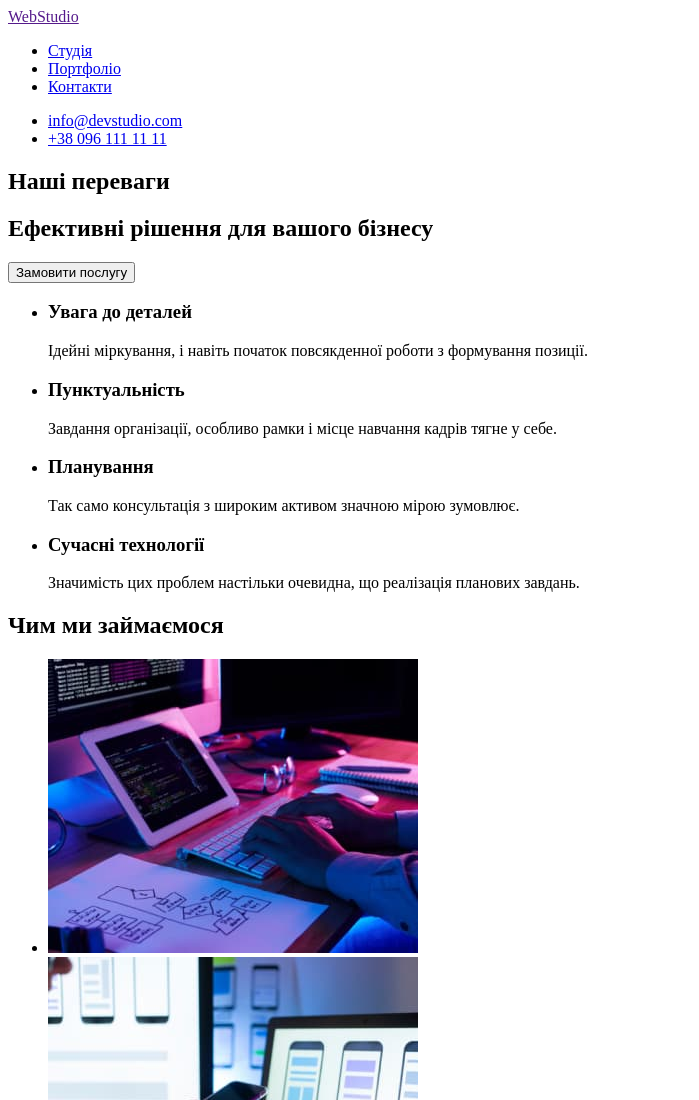
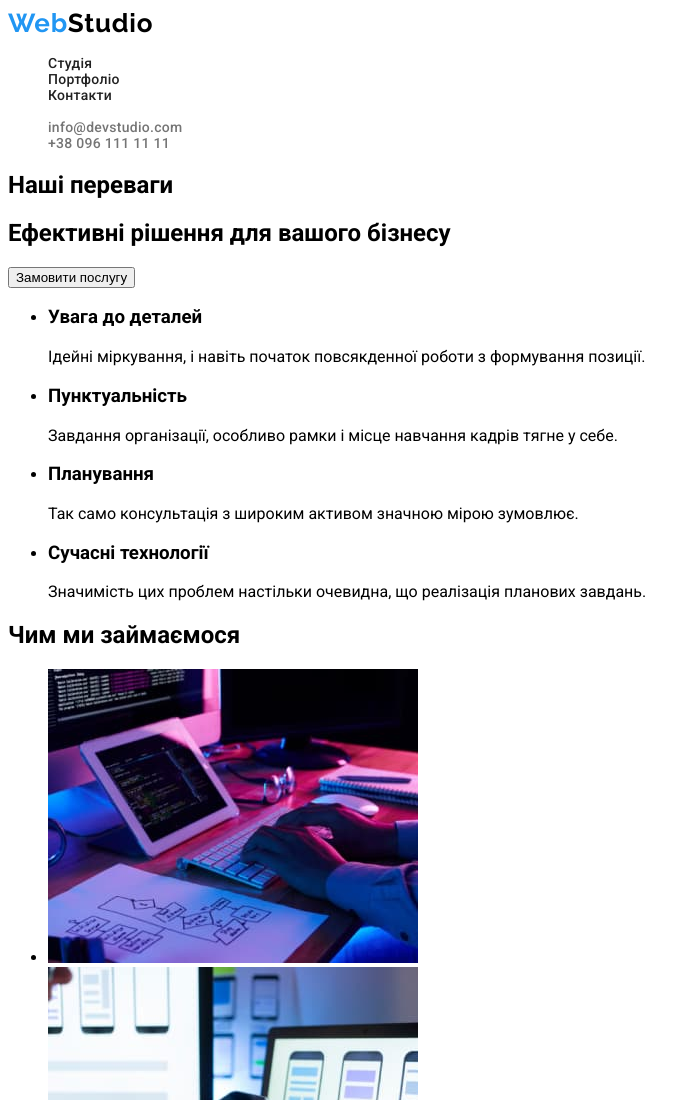
Before and after one commit to MurinaMasha/goit-markup-h-01, a plain HTML site: page index.html in a window 1280 px wide. Shown: the top 1100 px of the page, without its empty margins (0-699 px from the left). Drawn offline with Linux system fonts and the light colour scheme.

Commit message:
add css
add css for header

```diff
--- /dev/null
+++ b/css/styles.css
@@ -0,0 +1,52 @@
+:root {
+    --first-title-color: #FFFFFF;
+    --second-title-color: #212121;
+    --first-btn-background-color:#2196F3;
+    --second-btn-background-color:  #F5F4FA;
+}
+body{
+    font-family:'Roboto', sans-serif;
+    background-color: #FFFFFF;
+}
+.list {
+list-style: none;
+}
+.link {
+    text-decoration: none;
+}
+/*-------------------------------------Header------------------------------------------------*/
+.header {
+background-color: #FFFFFF;
+}
+.header-logo {
+        font-family: 'Raleway';
+        font-weight: 700;
+        font-size: 26px;
+        line-height: 1.19;
+        letter-spacing: 0.03em;
+        color: #2196F3;
+        }
+.logo-studio {
+    color: black;
+}
+.header-menu {
+font-weight: 500;
+font-size: 14px;
+line-height: calc(16/14);
+letter-spacing: 0.02em;
+color: #212121;
+}
+.header-menu:hover {
+    color: #2196F3;
+    }
+
+.header-contacts-item {
+    font-weight: 500;
+    font-size: 14px;
+    line-height: calc(16 /14);
+    letter-spacing: 0.02em;
+    color: #757575;
+    }
+.header-contacts-item:hover {
+        color: #2196F3;
+        }
--- a/index.html
+++ b/index.html
@@ -5,22 +5,26 @@
     <meta http-equiv="X-UA-Compatible" content="IE=edge">
     <meta name="viewport" content="width=device-width, initial-scale=1.0">
     <title>WebStudio</title>
+    <link rel="preconnect" href="https://fonts.googleapis.com">
+    <link rel="preconnect" href="https://fonts.gstatic.com" crossorigin>
+    <link href="https://fonts.googleapis.com/css2?family=Montserrat:wght@400;700&family=Raleway:wght@700&family=Roboto:wght@400;500;700;900&display=swap" rel="stylesheet">
+    <link rel="stylesheet" href="./css/styles.css"/>
 </head>
 <body>
-    <header>
-    <nav>
-        <a href=""> WebStudio</a>
-            <ul>
-            <li><a href="#">Студія</a></li>
-            <li><a href="#">Портфоліо</a></li>
-            <li><a href="#">Контакти</a></li>
+    <header class="header">
+        <nav class="header-navigation">
+        <a class="header-logo link" href="./index.html"> <span class="logo-web">Web</span><span class="logo-studio">Studio</span></a>
+            <ul class="header-list list link">
+            <li class="header-menu"><a href="./index.html" class="header-menu link">Студія</a></li>
+            <li class="header-menu"><a href="./portfolio.html" class="header-menu link">Портфоліо</a></li>
+            <li class="header-menu"><a href="#" class="header-menu link">Контакти</a></li>
             </ul>
-    </nav>
-   <ul>
-    <li><a href="mailto:info@devstudio.com">info@devstudio.com</a></li>
-    <li><a href="tel:+380961111111">+38 096 111 11 11</a></li>
+        </nav>
+   <ul class="header-contacts list">
+    <li class="header-contacts-item"><a href="mailto:info@devstudio.com" class="header-contacts-item link">info@devstudio.com</a></li>
+    <li class="header-contacts-item"><a href="tel:+380961111111" class="header-contacts-item link">+38 096 111 11 11</a></li>
    </ul>
-</header>
+   </header>
 <main>
     <section>
         <h2>Наші переваги</h2>
```
Also changed, not shown: portfolio.html (added, +89 -0 lines), images/img11.jpg (added), images/img12.jpg (added), images/img13.jpg (added), images/img14.jpg (added), images/img15.jpg (added), images/img16.jpg (added), images/img17.jpg (added), images/img18.jpg (added), images/img19.jpg (added).
